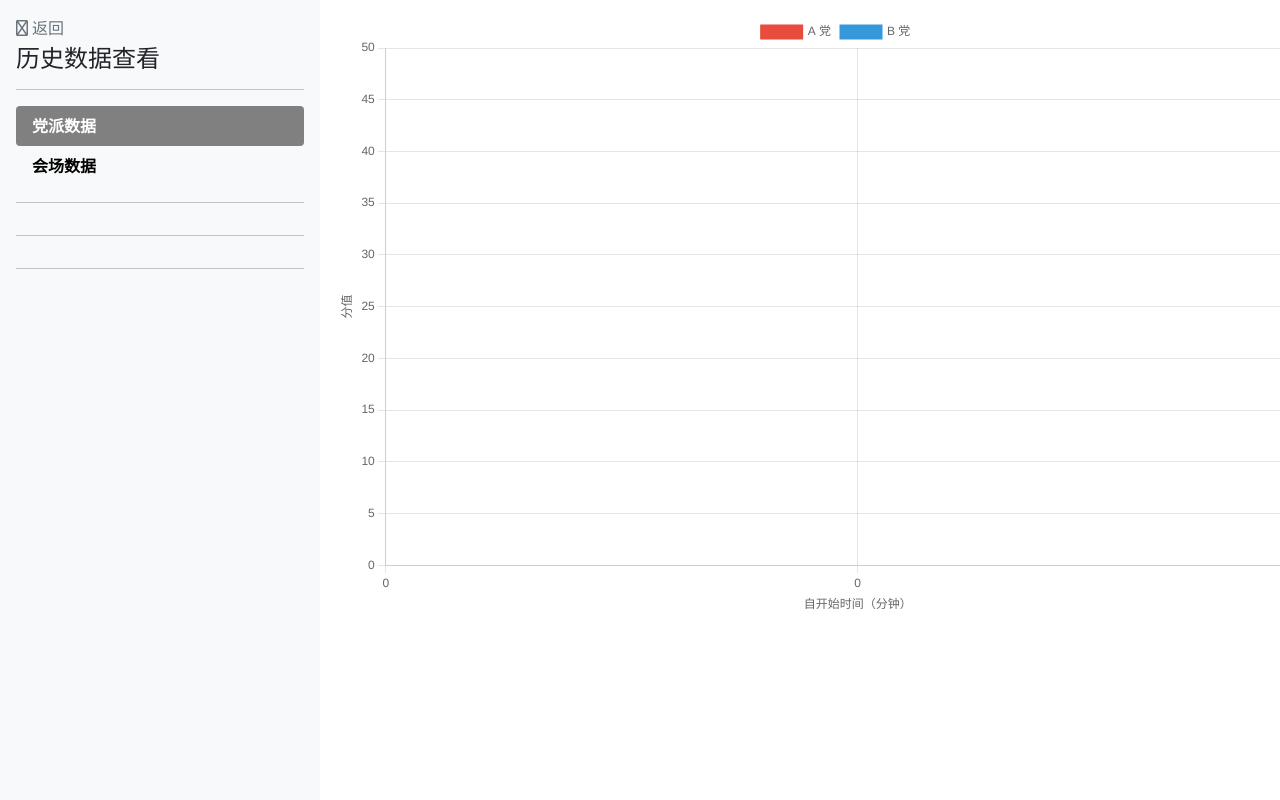
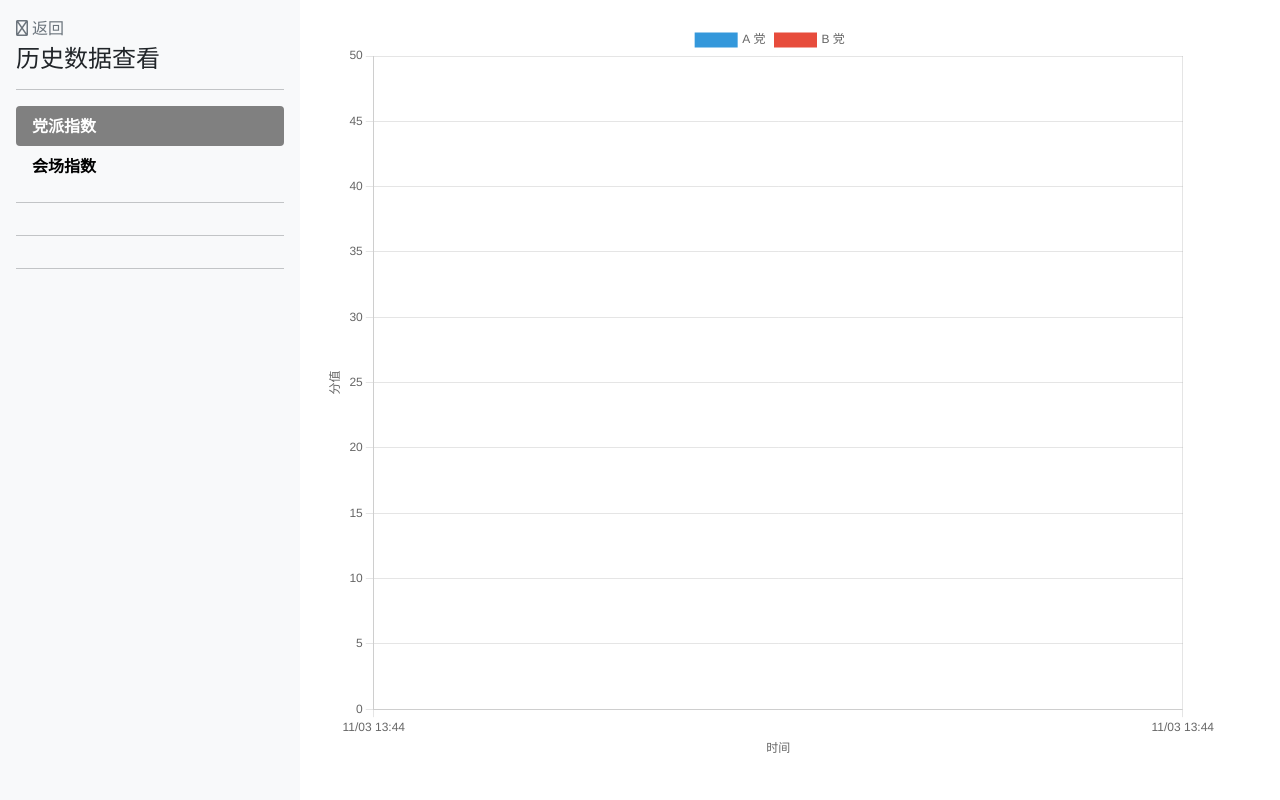
Before and after one commit to Michelle-DXL-136/MunScore, a Flask app: page /history in a window 1280 px wide. Run offline with Flask 2, Linux system fonts and the light colour scheme; data comes from the database, SQL or seed files in the repository; some libraries are stand-ins or nearby versions.

Commit message:
Optimize history chart display

```diff
--- a/munscore/static/css/history.css
+++ b/munscore/static/css/history.css
@@ -3,6 +3,9 @@ main {
     flex-wrap: nowrap;
     height: 100vh;
     max-height: 100vh;
+}
+
+#side-nav {
     overflow-x: auto;
     overflow-y: scroll;
 }
@@ -19,3 +22,8 @@ main {
     color: white;
     background-color: gray !important;
 }
+
+#data-chart-container {
+    width: calc(97vw - 300px);
+    height: 98vh;
+}
--- a/munscore/static/history.html
+++ b/munscore/static/history.html
@@ -5,7 +5,7 @@
     <meta charset="UTF-8">
     <meta http-equiv="X-UA-Compatible" content="IE=edge">
     <meta name="viewport" content="width=device-width, initial-scale=1.0">
-    <title>模拟联合国数据可视化</title>
+    <title>模拟联合国历史数据可视化</title>
     <link href="https://cdn.jsdelivr.net/npm/bootstrap@5.1.3/dist/css/bootstrap.min.css" rel="stylesheet" integrity="sha384-1BmE4kWBq78iYhFldvKuhfTAU6auU8tT94WrHftjDbrCEXSU1oBoqyl2QvZ6jIW3" crossorigin="anonymous">
     <link href="/static/css/history.css" rel="stylesheet">
     <script src="https://cdnjs.cloudflare.com/ajax/libs/socket.io/4.3.2/socket.io.js" integrity="sha512-zN6KYOtONNTOGXz0RkWX2EpavN9VdIs+2w+To+fhciFv83YA9maUpi2lzZWrOfKXdFIZZomWufBznkyHi3a8oQ==" crossorigin="anonymous" referrerpolicy="no-referrer"></script>
@@ -16,26 +16,26 @@
 <body>
     <main>
 
-        <div class="d-flex flex-column flex-shrink-0 p-3 bg-light" style="width: 320px;">
+        <div id="side-nav" class="d-flex flex-column flex-shrink-0 p-3 bg-light" style="width: 300px;">
             <span><a class="text-secondary text-decoration-none" href="/"><i class="far fa-chevron-left"></i><span class="mx-1">返回</span></a></span>
             <h4 class="d-flex align-items-center mt-1 mb-3 mb-md-0 me-md-auto text-decoration-none">历史数据查看</h4>
             <hr>
             <ul class="nav nav-pills flex-column mb-auto" id="scores-list">
                 <li class="nav-item">
                     <a href="#" class="nav-link party-scores d-flex justify-content-between" aria-current="page">
-                        <strong class="name">党派数据</strong>
+                        <strong class="name">党派指数</strong>
                     </a>
                 </li>
                 <li class="nav-item">
                     <a href="#" class="nav-link venue-scores d-flex justify-content-between" aria-current="page">
-                        <strong class="name">会场数据</strong>
+                        <strong class="name">会场指数</strong>
                     </a>
                 </li>
             </ul>
         </div>
 
-        <div class="d-flex flex-column p-3">
-            <canvas id="data-chart" width="1000" height="600"></canvas>
+        <div id="data-chart-container" class="d-flex flex-column p-4">
+            <canvas id="data-chart"></canvas>
         <div>
     </main>
 
--- a/munscore/static/js/history.js
+++ b/munscore/static/js/history.js
@@ -83,16 +83,22 @@ function initializeData(json) {
 function rawToScatter(rawData) {
     const xs = rawData.timestamps;
     const ys = rawData.values;
-    const tsStart = xs[0];
     const scatterData = [];
     const prev = {x: null, y: null};
     const now = Math.ceil(Date.now() / 1000);
+    let skipped = false;
 
     for (let i = 0; i < xs.length; i++) {
-        const x = xs[i] - tsStart;
+        const x = xs[i];
         const y = ys[i];
 
-        // if (now - xs[i] > 24 * 60 * 60) continue;
+        if (LIMIT_TIME_HOURS > 0 && now - x > LIMIT_TIME_HOURS * 60 * 60) {
+            skipped = true;
+            continue;
+        };
+        if (skipped) {
+            scatterData.push({x: now - LIMIT_TIME_HOURS * 60 * 60, y: ys[i - 1]});
+        }
 
         if (i != 0 && x != prev.x && x != prev.x + 1) {
             scatterData.push({x: x - 1, y: prev.y});
@@ -102,7 +108,7 @@ function rawToScatter(rawData) {
         prev.x = x;
         prev.y = y;
     }
-    scatterData.push({x: now - tsStart, y: prev.y});
+    scatterData.push({x: now, y: prev.y});
 
     return scatterData;
 }
@@ -141,3 +147,15 @@ function setChartData(navElement) {
     }
     dataChart.update();
 }
+
+
+function ts2str(ts) {
+    const date = new Date(ts * 1000);
+    const month = '0' + (date.getMonth() + 1);
+    const day = '0' + date.getDate();
+    const hours = '0' + date.getHours();
+    const minutes = '0' + date.getMinutes();
+
+    const formattedTime = month.substr(-2) + '/' + day.substr(-2) + '\n' + hours.substr(-2) + ':' + minutes.substr(-2);
+    return formattedTime;
+}
--- a/munscore/static/js/historyConfig.js
+++ b/munscore/static/js/historyConfig.js
@@ -1,12 +1,14 @@
 const baseChartOptions = {
+    maintainAspectRatio: false,
     scales: {
         x: {
             title: {
                 display: true,
-                text: '自开始时间（分钟）',
+                text: '时间',
             },
             ticks: {
-                callback: (value, index, values) => Math.round(value / 60),
+                // callback: (value, index, values) => value / 60,
+                callback: (value, index, values) => ts2str(value),
                 maxTicksLimit: 8,
                 stepSize: 15 * 60,
             }
@@ -24,15 +26,27 @@ const baseChartOptions = {
             radius: 0,
         }
     },
-    legend: {
-        onHover: (event, legendItem) => {
-            const chart = this.chart;
-            const index = legendItem.index;
-            const segment = chart.getDatasetMeta(0).data[index];
-            chart.tooltip._active = [segment]
-            chart.tooltip.update()
-            chart.draw()
-        }
+    plugins: {
+        legend: {
+            // onHover: (event, legendItem) => {
+            //     const chart = this.chart;
+            //     console.log(legendItem, chart.getDatasetMeta(0).data[index]);
+            //     const index = legendItem.index;
+            //     const segment = ts2str(chart.getDatasetMeta(0).data[index]);
+            //     chart.tooltip._active = [segment]
+            //     chart.tooltip.update()
+            //     chart.draw()
+            // },
+            // onHover: function(e) {
+            //     e.target.style.cursor = 'pointer';
+            // },
+        },
+        // tooltip: {
+        //     mode: 'dataset',
+        // },
+    },
+    hover: {
+        mode: null, // 毁灭吧，累了
     }
 }
 
@@ -48,4 +62,6 @@ const baseChartSetting = {
     options: baseChartOptions,
 }
 
-const chartColors = ['#e74c3c', '#3498db', '#2ecc71', '#9b59b6', '#1abc9c', '#e67e22'];
+const chartColors = ['#3498db', '#e74c3c', '#2ecc71', '#9b59b6', '#1abc9c', '#e67e22'];
+
+const LIMIT_TIME_HOURS = 0; // 0 to disable
```
